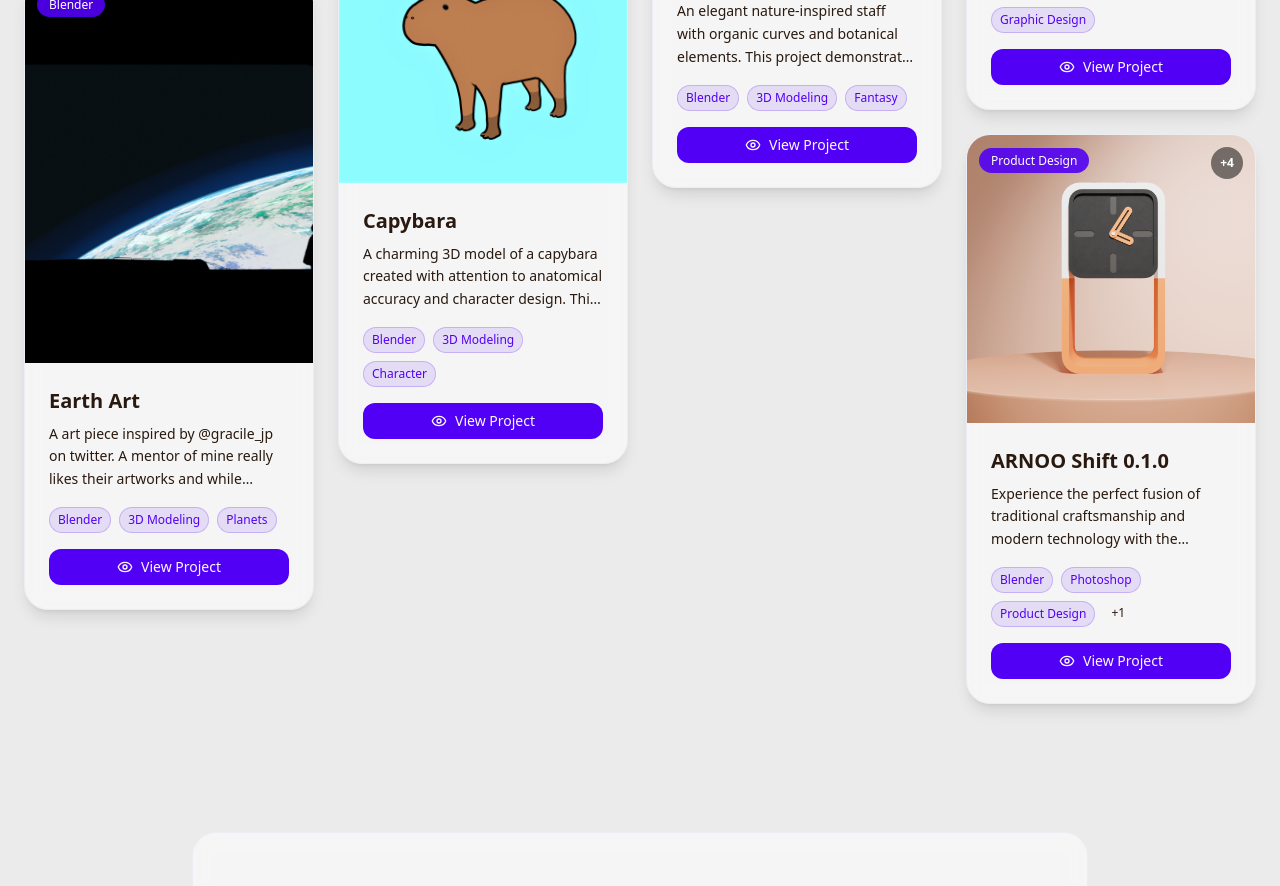
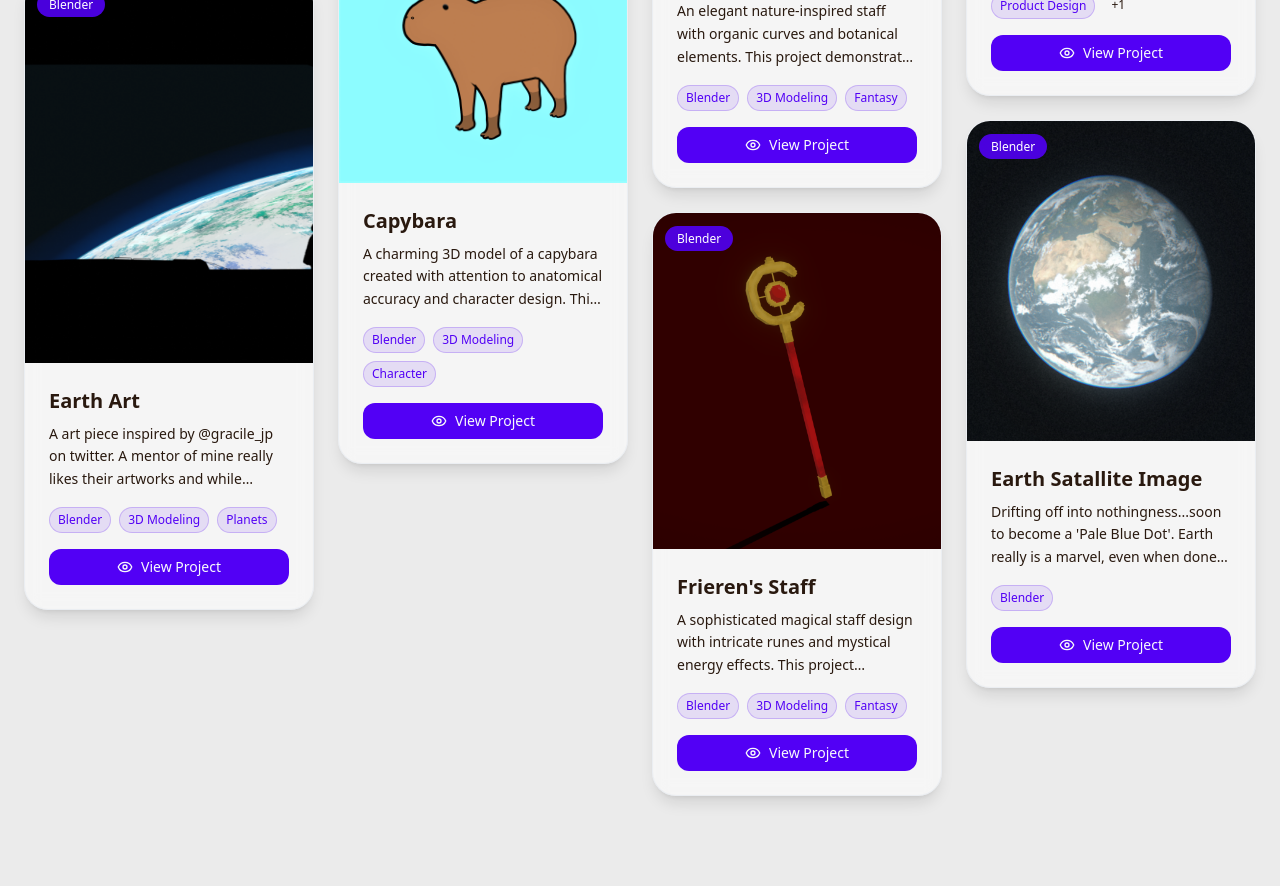
Before and after one commit to MooCalf/OnlinePortfolio, a React (Vite) app: page /my-projects in a window 1280 px wide. Shown: the part 2760-3646 px from the top of the page. Built offline with nearby package versions, Linux system fonts and the light colour scheme.

Commit message:
Updated the My Projects page

```diff
--- a/src/Pages/MyProjects.jsx
+++ b/src/Pages/MyProjects.jsx
@@ -230,6 +230,18 @@ const projects = [
     height: "h-72",
     category: "Product Design",
     hasMultipleImages: true
+  }
+  ,
+  {
+    id: 21,
+    title: "Earth Satallite Image",
+    description: "Drifting off into nothingness...soon to become a 'Pale Blue Dot'. Earth really is a marvel, even when done digitally. The model was made using 3 simple cubes turned into spheres, textured by a 21k resolution mapping of the earth texture provided by NASA images. Its amazing how we are able to create entire worlds using simple methods.",
+    image: "/projects/Project_IMGs/Earth_Satallite.png",
+    tags: ["Blender"],
+    demoUrl: "#",
+    artstationUrl: "https://www.artstation.com/dencypher",
+    height: "h-80",
+    category: "Blender"
   }
 ];
 
@@ -760,7 +772,7 @@ export const MyProjects = () => {
     { name: "All", label: "All Projects" },
     { name: "Featured Projects", label: "Featured Projects", icon: Star },
     { name: "Blender", label: "Blender" },
-    { name: "Black Bench", label: "Black Bench" },
+    { name: "BlockBench", label: "BlockBench" },
     { name: "UE5", label: "UE5" },
     { name: "Photoshop", label: "Photoshop" },
     { name: "Illustrator", label: "Illustrator" },
```
Also changed, not shown: public/projects/Project_IMGs/Earth_Satallite.png (added).
